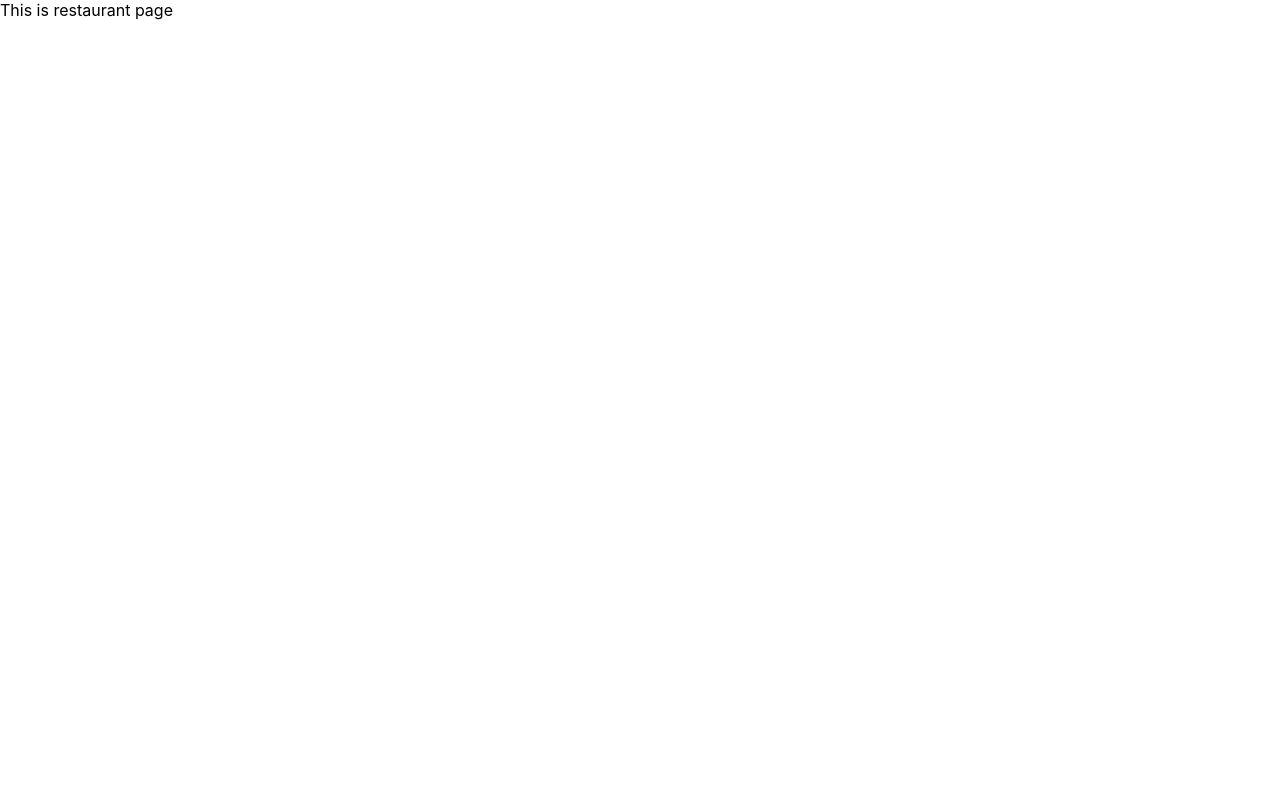
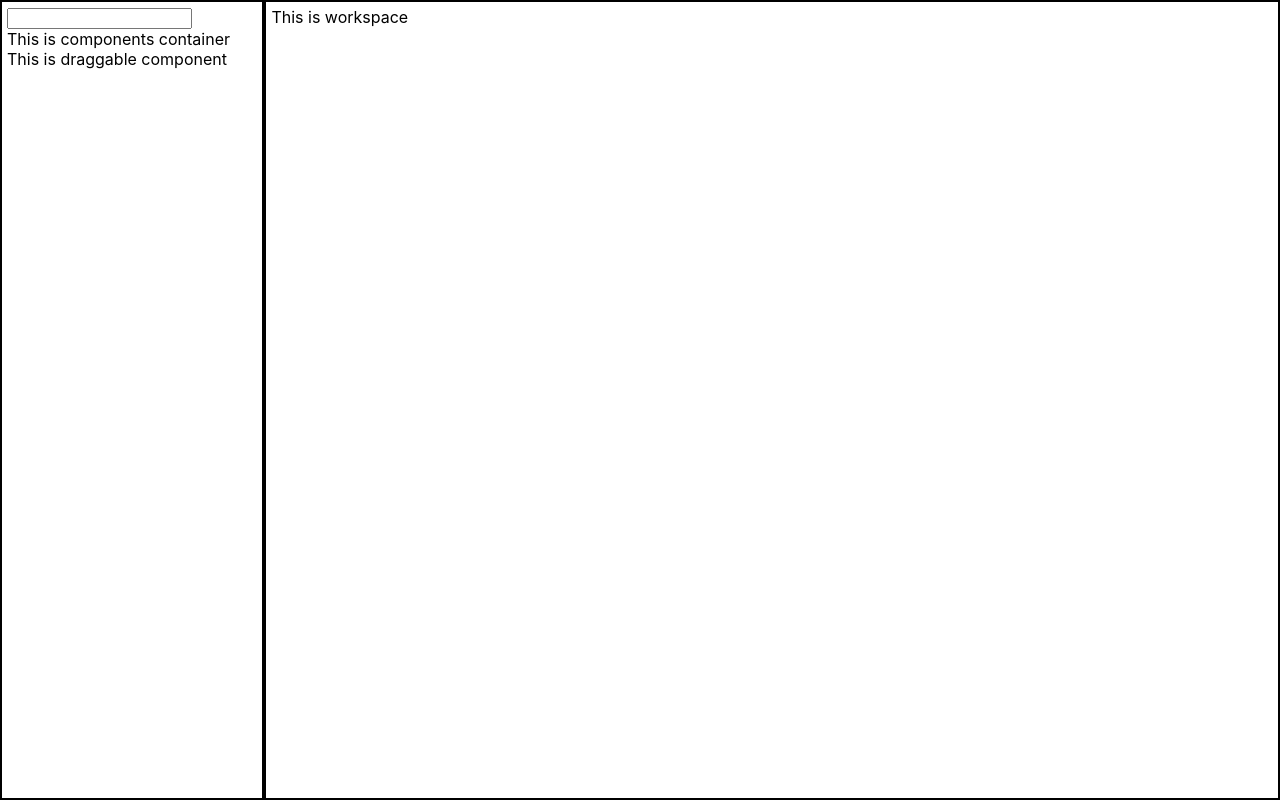
Before and after one commit to gajojr/interactive-restaurant, a React (Create React App) app in the folder client/: page /restaurant in a window 1280 px wide. Built offline with nearby package versions, Linux system fonts and the light colour scheme.

Commit message:
feat: setup restaurant page and add basic layout and styling

```diff
--- /dev/null
+++ b/client/src/components/RestaurantPageComponents/Sidebar/DraggableComponents/DraggableComponent/DraggableComponent.component.tsx
@@ -0,0 +1,9 @@
+import { Component } from './DraggableComponent.style';
+
+const DraggableComponent = () => {
+  return (
+    <Component>This is draggable component</Component>
+  )
+}
+
+export default DraggableComponent;
--- /dev/null
+++ b/client/src/components/RestaurantPageComponents/Sidebar/DraggableComponents/DraggableComponent/DraggableComponent.style.js
@@ -0,0 +1,3 @@
+import styled from 'styled-components';
+
+export const Component = styled.article ``;
--- /dev/null
+++ b/client/src/components/RestaurantPageComponents/Sidebar/DraggableComponents/DraggableComponents.component.tsx
@@ -0,0 +1,13 @@
+import { ComponentsContainer } from './DraggableComponents.style';
+import DraggableComponent from './DraggableComponent/DraggableComponent.component';
+
+const DraggableComponents = () => {
+  return (
+    <ComponentsContainer>
+      This is components container
+      <DraggableComponent />
+    </ComponentsContainer>
+  )
+}
+
+export default DraggableComponents;
--- /dev/null
+++ b/client/src/components/RestaurantPageComponents/Sidebar/DraggableComponents/DraggableComponents.style.js
@@ -0,0 +1,3 @@
+import styled from 'styled-components';
+
+export const ComponentsContainer = styled.section ``;
--- /dev/null
+++ b/client/src/components/RestaurantPageComponents/Sidebar/SearchComponents/SearchComponents.component.tsx
@@ -0,0 +1,9 @@
+import { SearchBar } from './SearchComponents.style';
+
+const SearchComponents = () => {
+  return (
+    <SearchBar />
+  )
+}
+
+export default SearchComponents;
--- /dev/null
+++ b/client/src/components/RestaurantPageComponents/Sidebar/SearchComponents/SearchComponents.style.js
@@ -0,0 +1,3 @@
+import styled from 'styled-components';
+
+export const SearchBar = styled.input ``;
--- /dev/null
+++ b/client/src/components/RestaurantPageComponents/Sidebar/Sidebar.component.tsx
@@ -0,0 +1,14 @@
+import { Sidebar } from './Sidebar.style';
+import SearchComponents from './SearchComponents/SearchComponents.component';
+import DraggableComponents from './DraggableComponents/DraggableComponents.component';
+
+const SidebarComponent = () => {
+  return (
+    <Sidebar>
+      <SearchComponents />
+      <DraggableComponents />
+    </Sidebar>
+  )
+}
+
+export default SidebarComponent;
--- /dev/null
+++ b/client/src/components/RestaurantPageComponents/Sidebar/Sidebar.style.js
@@ -0,0 +1,7 @@
+import styled from 'styled-components';
+
+export const Sidebar = styled.aside `
+  width: 20%;
+  padding: 5px;
+  border: 2px solid #000;
+`;
--- /dev/null
+++ b/client/src/components/RestaurantPageComponents/Workspace/Workspace.component.tsx
@@ -0,0 +1,11 @@
+import { WorkspaceContainer } from './Workspace.style';
+
+const Workspace = () => {
+  return (
+    <WorkspaceContainer>
+      This is workspace
+    </WorkspaceContainer>
+  )
+}
+
+export default Workspace;
--- /dev/null
+++ b/client/src/components/RestaurantPageComponents/Workspace/Workspace.style.js
@@ -0,0 +1,7 @@
+import styled from 'styled-components';
+
+export const WorkspaceContainer = styled.div `
+  width: 80%;
+  padding: 5px;
+  border: 2px solid #000;
+`;
--- a/client/src/pages/RestaurantPage/RestaurantPage.page.tsx
+++ b/client/src/pages/RestaurantPage/RestaurantPage.page.tsx
@@ -1,9 +1,13 @@
 import { RestaurantPageContainer } from './RestaurantPage.style';
+
+import SidebarComponent from '../../components/RestaurantPageComponents/Sidebar/Sidebar.component';
+import Workspace from '../../components/RestaurantPageComponents/Workspace/Workspace.component';
 
 const HomePage = () => {
   return (
     <RestaurantPageContainer>
-      This is restaurant page
+      <SidebarComponent />
+      <Workspace />
     </RestaurantPageContainer>
   )
 }
--- a/client/src/pages/RestaurantPage/RestaurantPage.style.js
+++ b/client/src/pages/RestaurantPage/RestaurantPage.style.js
@@ -2,4 +2,6 @@ import styled from 'styled-components';
 
 export const RestaurantPageContainer = styled.main `
   display: flex;
+  width: 100vw;
+  height: 100vh;
 `;
```
Also changed, not shown: 1 other file (tests, documents, lock files or other folders).
